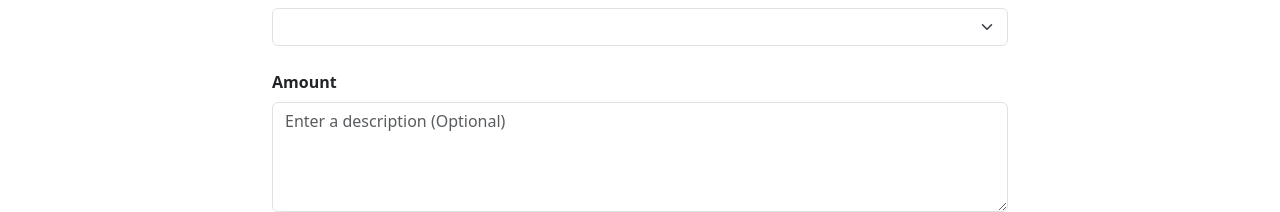
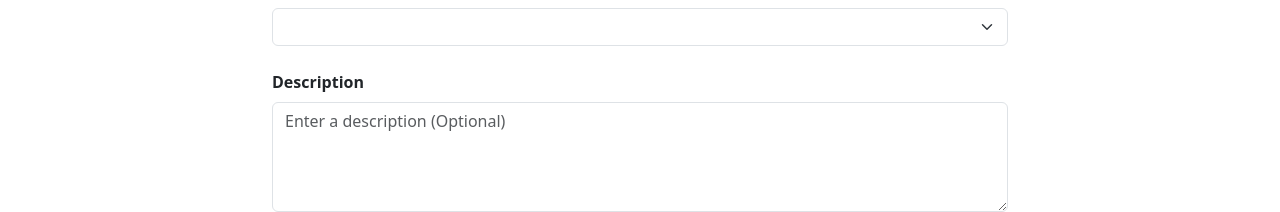
Before and after one commit to AA-n-d-y/coin-canvas, a React (Vite) app in the folder frontend/: page /addTransactions in a window 1280 px wide. Shown: the part 545-757 px from the top of the page. Built offline with nearby package versions, Linux system fonts and the light colour scheme; no server answers; sample sign-in values are in the browser's storage.

Commit message:
features/adding transactions: fixed adding transaction logic

```diff
--- a/frontend/src/AddTransactions.jsx
+++ b/frontend/src/AddTransactions.jsx
@@ -70,8 +70,8 @@ function AddTransactions() {
             setSuccess("");
             return;
         }
-        if (amount == "") {
-            setError("Enter an amount");
+        if (amount == "" || isNaN(parseFloat(amount))) {
+            setError("Enter a valid amount");
             setSuccess("");
             return;
         }
@@ -94,7 +94,7 @@ function AddTransactions() {
                         username: userName,
                         date: date,
                         activity: activity,
-                        amount: amount,
+                        amount: parseFloat(amount).toFixed(2),
                         type: type,
                         description: description
                   })
@@ -159,7 +159,7 @@ function AddTransactions() {
                             {/* Amount */}
                             <label htmlFor = "amount" className = "fw-bold mb-2"> Amount </label>
                             <div className = "mb-4">
-                                <input id = "amount" value = {amount} type = "text" placeholder = "Enter an amount" className = "form-control w-100" onChange = {(event) => {setAmount(event.target.value)}} required/>
+                                <input id = "amount" value = {amount} type = "number" placeholder = "Enter an amount" className = "form-control w-100" onChange = {(event) => {setAmount(event.target.value)}} required/>
                             </div>
 
                             {/* Type */}
@@ -171,7 +171,7 @@ function AddTransactions() {
                             </select>
 
                             {/* Description */}
-                            <label htmlFor = "description" className = "fw-bold mb-2"> Amount </label>
+                            <label htmlFor = "description" className = "fw-bold mb-2"> Description </label>
                             <div className = "mb-4">
                                 <textarea id = "description" value = {description} placeholder = "Enter a description (Optional)" className = "form-control w-100" rows = "4" onChange = {(event) => {setDescription(event.target.value)}}></textarea>
                             </div>
--- a/frontend/src/TransactionsPage.jsx
+++ b/frontend/src/TransactionsPage.jsx
@@ -52,7 +52,7 @@ function TransactionsPage() {
                 </span>
 
                 {/* Transactions */}
-                <NavLink to = "/addTransactions" className = "col-md-2 col-8 btn bg-dark text-light fs-5 mx-1 mb-3"> + Add new </NavLink>
+                <NavLink to = "/addTransactions" className = "col-md-2 col-8 btn bg-dark text-light fs-5 mx-1 mb-3 py-2"> + Add new </NavLink>
 
             </div>
 
```
Also changed, not shown: 1 other file (tests, documents, lock files or other folders).
